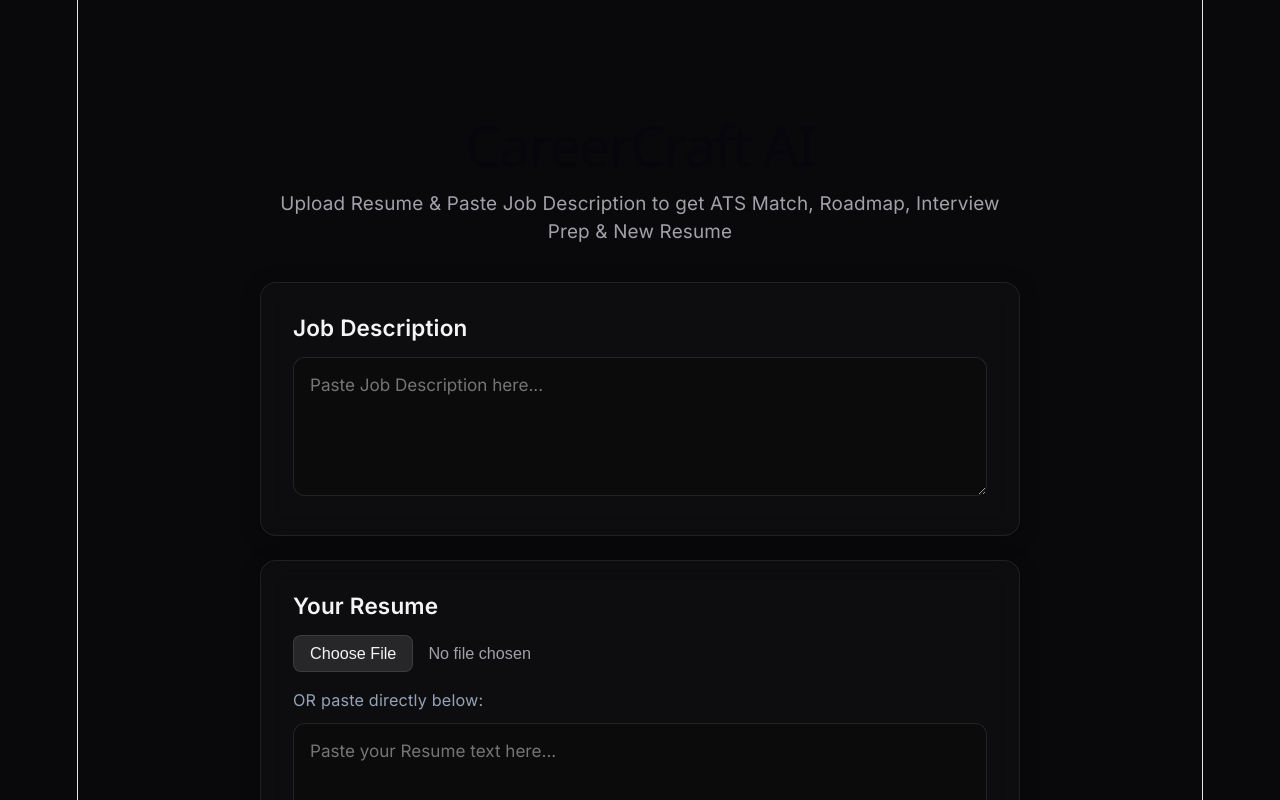
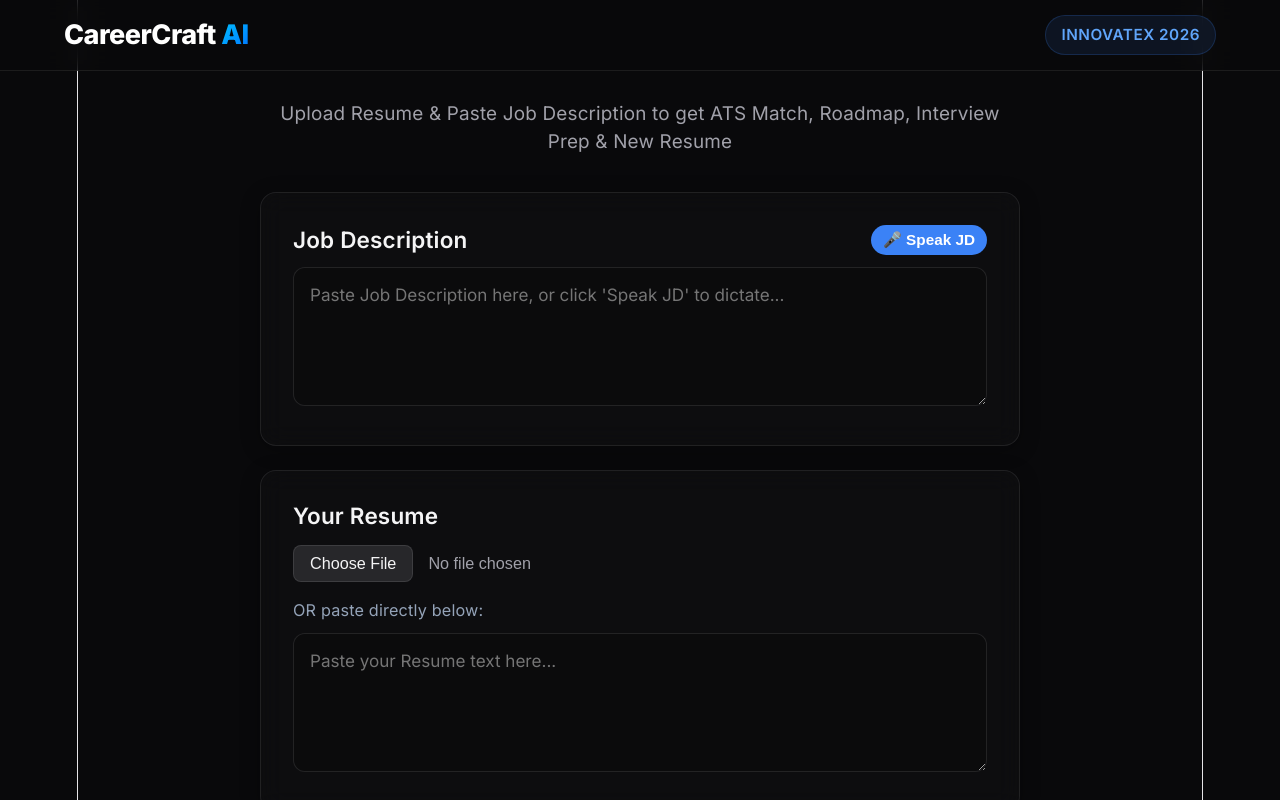
Before and after one commit to InnovateX26/Career_Forge, a React app in the folder Frontend/: page / in a window 1280 px wide. Shown: the top 800 px of the page. Built offline with nearby package versions, Linux system fonts and the light colour scheme; the HTML template or start-up script is replaced by a standard one.

Commit message:
adding header and footer in tool

```diff
--- a/Frontend/src/App.jsx
+++ b/Frontend/src/App.jsx
@@ -21,6 +21,9 @@ function App() {
   const [isSpeaking, setIsSpeaking] = useState(false);
   const [copied, setCopied] = useState(false);
 
+  // ✅ NAYA STATE: Mic track karne ke liye
+  const [isListening, setIsListening] = useState(false);
+
   // ✅ SMART FORMATTER: AI ke "**text**" ko asli Bold mein convert karta hai
   const renderText = (text) => {
     if (!text) return null;
@@ -40,6 +43,38 @@ function App() {
     window.print();
   };
 
+  // ✅ NAYA FUNCTION: Voice to Text (Speak JD)
+  const startListening = () => {
+    const SpeechRecognition = window.SpeechRecognition || window.webkitSpeechRecognition;
+
+    if (!SpeechRecognition) {
+      alert("Oops! Your browser doesn't support Voice Input. Try Google Chrome.");
+      return;
+    }
+
+    const recognition = new SpeechRecognition();
+    recognition.continuous = false;
+    recognition.interimResults = false;
+    recognition.lang = 'en-IN';
+
+    recognition.onstart = () => setIsListening(true);
+
+    recognition.onresult = (event) => {
+      const transcript = event.results[0][0].transcript;
+      setJd((prevJd) => prevJd ? prevJd + " " + transcript : transcript);
+    };
+
+    recognition.onerror = (event) => {
+      console.error("Mic Error:", event.error);
+      setIsListening(false);
+    };
+
+    recognition.onend = () => setIsListening(false);
+
+    recognition.start();
+  };
+
+  // Text to Speech (AI HR)
   const speakText = (text) => {
     if ('speechSynthesis' in window) {
       window.speechSynthesis.cancel();
@@ -70,7 +105,7 @@ function App() {
     const file = e.target.files[0];
     if (!file) return;
 
-    if (file.type === "text/plain") {
+    if (file.type === "text/plain" || file.type === "application/pdf") {
       const reader = new FileReader();
       reader.onload = (event) => {
         setResumeText(event.target.result);
@@ -140,16 +175,40 @@ function App() {
   };
 
   return (
+    <div className="app-wrapper">
+      <div className="bg-grid"></div>
+
+      {/* ✅ PREMIUM NAVBAR (Header) */}
+      <nav className="navbar">
+        <div className="nav-logo">CareerCraft <span className="ai-text">AI</span></div>
+        <div className="nav-badge">INNOVATEX 2026</div>
+      </nav>
+
       <div className="container">
-      <h1 className="title">CareerCraft <span className="ai-text">AI</span></h1>
         <p className="subtitle">Upload Resume & Paste Job Description to get ATS Match, Roadmap, Interview Prep & New Resume</p>
 
         <div className="card">
-        <h3>Job Description</h3>
+          <div style={{ display: 'flex', justifyContent: 'space-between', alignItems: 'center', marginBottom: '12px' }}>
+            <h3 style={{ marginBottom: 0 }}>Job Description</h3>
+
+            {/* ✅ NAYA MIC BUTTON */}
+            <button
+              onClick={startListening}
+              disabled={isListening}
+              style={{
+                background: isListening ? '#ef4444' : '#3b82f6',
+                color: 'white', border: 'none', padding: '6px 12px', borderRadius: '50px',
+                cursor: 'pointer', fontSize: '0.85rem', fontWeight: 'bold', display: 'flex', alignItems: 'center', gap: '5px',
+                animation: isListening ? 'pulse 1.5s infinite' : 'none', transition: '0.3s'
+              }}
+            >
+              {isListening ? '🎙️ Listening...' : '🎤 Speak JD'}
+            </button>
+          </div>
           <textarea
             className="input-box"
             rows="5"
-          placeholder="Paste Job Description here..."
+            placeholder="Paste Job Description here, or click 'Speak JD' to dictate..."
             value={jd}
             onChange={(e) => setJd(e.target.value)}
           />
@@ -157,7 +216,7 @@ function App() {
 
         <div className="card">
           <h3>Your Resume</h3>
-        <input type="file" accept=".txt" onChange={handleFileUpload} className="file-input" />
+          <input type="file" accept=".txt, .pdf" onChange={handleFileUpload} className="file-input" />
           <p style={{ color: '#94a3b8', margin: '10px 0', fontSize: '0.9rem' }}>OR paste directly below:</p>
           <textarea
             className="input-box"
@@ -256,6 +315,12 @@ function App() {
           </div>
         )}
       </div>
+
+      {/* ✅ PREMIUM BOTTOM FOOTER */}
+      <footer className="footer">
+        <p>Developed with 💡 for INNOVATEX 2026 by Team <strong>[CareerForge]</strong></p>
+      </footer>
+    </div>
   );
 }
 
```
Lines whose indentation alone changed are shown as unchanged.
